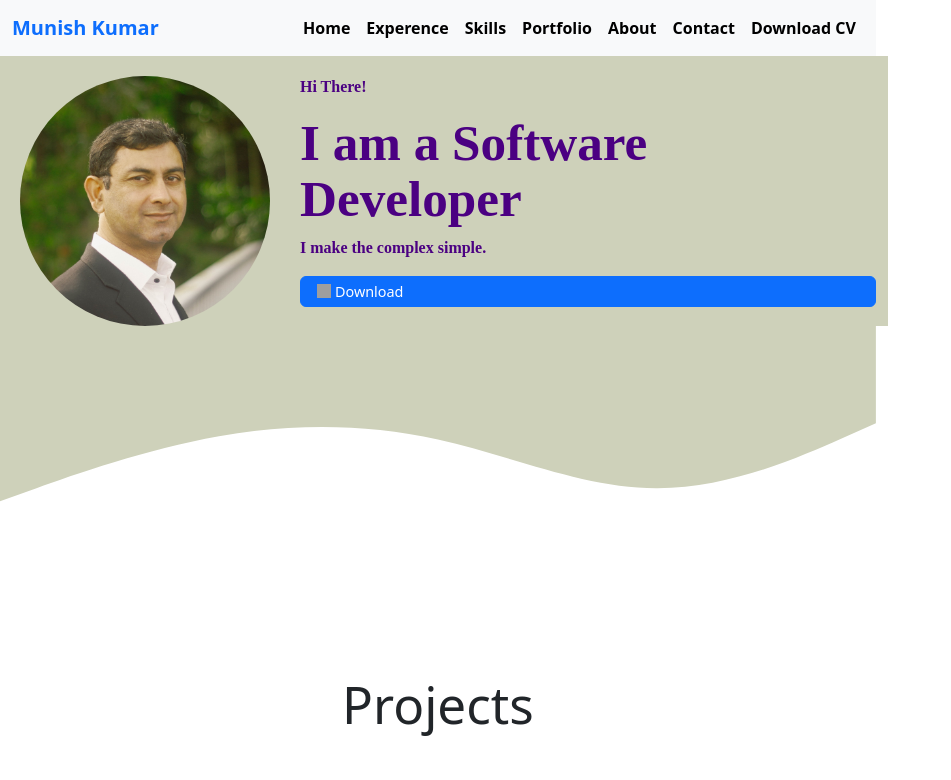
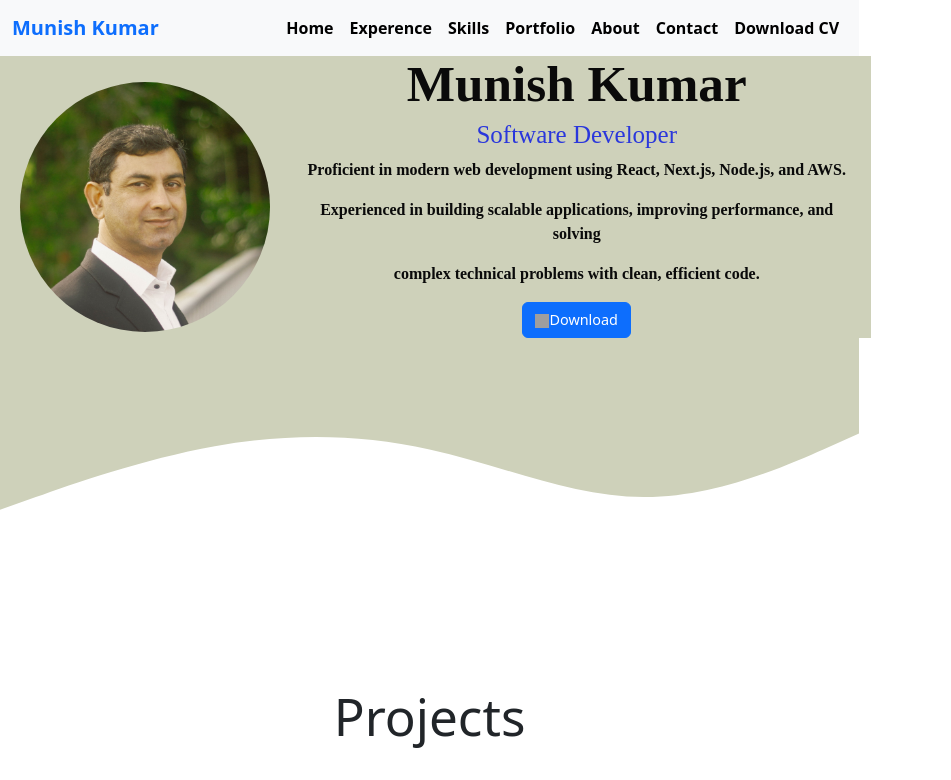
Before and after one commit to munishk686/portfolio, a React (Vite) app in the folder my-react-app/: page / in a window 1280 px wide. Shown: the top 780 px of the page, without its empty margins (0-951 px from the left). Built offline with nearby package versions, Linux system fonts and the light colour scheme; grey boxes are pictures that could not be loaded; a web font is replaced by a local one.

Commit message:
Updated Css file

```diff
--- a/my-react-app/src/App.css
+++ b/my-react-app/src/App.css
@@ -14,7 +14,7 @@
   font-optical-sizing: auto;
   font-weight: 700;
   font-style: normal;
-color: #4b0082; /* Indigo */
+color: #0a0a0a; /* Indigo */
 }
 .wave {
   width: 100%;
@@ -40,7 +40,7 @@ color: #4b0082; /* Indigo */
   font-optical-sizing: auto;
   font-weight: 700;
   font-style: normal;
-  color: #4b0082; /* Indigo */
+  color: #0a0a0a; /* Indigo */
 }
 .about-h1 {
   font-family: "Playwrite IT Moderna", cursive;
@@ -55,3 +55,14 @@ h4 {
   font-size: 25px;
   font-family:'Times New Roman', Times, serif;
 }
+h3  {
+  font-size: 25px;
+  font-family:'Times New Roman', Times, serif;
+  color: #0918e2d5; /* Indigo */
+}
+.App {
+  container: center;
+  text-align: center;
+
+
+}
--- a/my-react-app/src/pages/Home.jsx
+++ b/my-react-app/src/pages/Home.jsx
@@ -8,13 +8,15 @@ function Home() {
                     <img src="/photo.jpg" alt="photo" className='img-fluid circle-image' />
                 </div>
                 <div className="col-md-8 font ">
-                    <p>Hi There!</p>
-                    <h1>I am a Software Developer</h1>
-                    <p>I make the complex simple.</p>
+                    <h1>Munish Kumar</h1>
+                    <h3>Software Developer</h3>
+                    <p>Proficient in modern web development using React, Next.js, Node.js, and AWS.</p>
+                    <p>Experienced in building scalable applications, improving performance, and solving</p>
+                    <p>complex technical problems with clean, efficient code.</p>
                     <a
                     href="/CV.pdf"
                     download
-  className="btn btn-primary px-3 py-1 d-flex align-items-center gap-1"
+                    className="btn btn-primary"
                     style={{ fontSize: '0.9rem' }}
                     >
                     <img
@@ -25,8 +27,6 @@ function Home() {
                     />
                     Download
                     </a>
-
-
                </div>
 
             </div>
```
Lines whose indentation alone changed are shown as unchanged.
